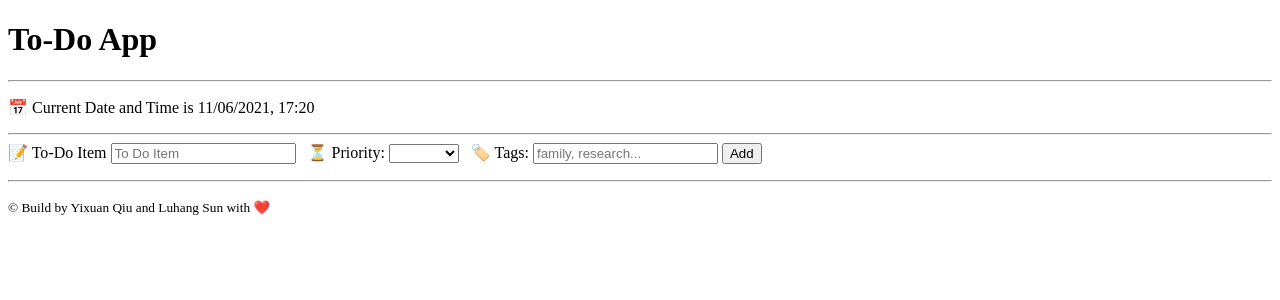
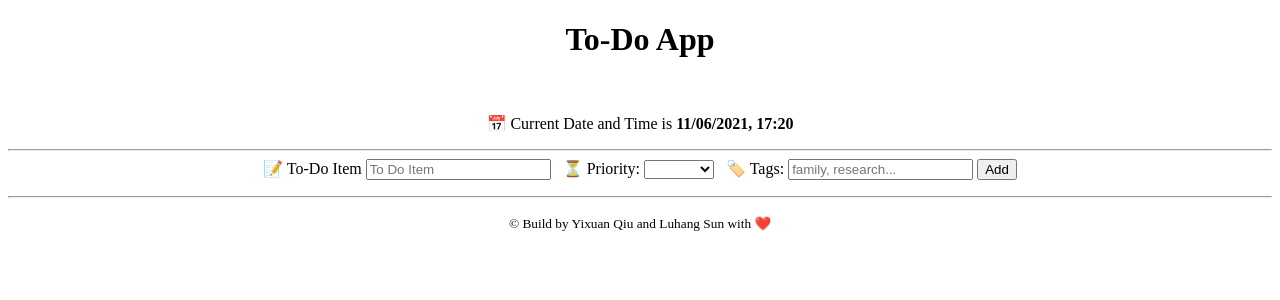
Before and after one commit to qiuyixuan/To-Do-App, a Flask app: page / in a window 1280 px wide. Shown: the top 300 px of the page. Run offline with Flask 2, Linux system fonts and the light colour scheme.

Commit message:
Center webpage

```diff
--- a/src/app.py
+++ b/src/app.py
@@ -7,7 +7,6 @@ Yixuan Qiu & Luhang Sun
 from flask import Flask, render_template, request, url_for, redirect
 # from flask_sqlalchemy import SQLAlchemy
 from datetime import datetime
-from collections import Counter
 
 app = Flask(__name__)
 
--- a/src/templates/base.html
+++ b/src/templates/base.html
@@ -6,16 +6,16 @@
     </head>
 
     <body>
-        <h1>To-Do App</h1>
+        <h1 style="text-align:center">To-Do App</h1>
 
-        <hr>
+        <br>
 
-        <p>📅 Current Date and Time is {{date_time}}</p>
+        <p style="text-align:center">📅 Current Date and Time is <b>{{date_time}}</b></p>
 
         <hr>
 
         <form action="/add" method="post">
-        	<div>
+        	<div style="text-align:center">
         		<label for="title">📝 To-Do Item</label>
         		<input type="text" name="item" placeholder="To Do Item" required=True>
 
@@ -52,7 +52,7 @@
 
         <hr>
 
-        <footer class="footer">
+        <footer class="footer" style="text-align:center">
             <div class="container">
                 <p class="text-muted"><small>© Build by Yixuan Qiu and Luhang Sun with ❤️</small></p>
             </div>
```
